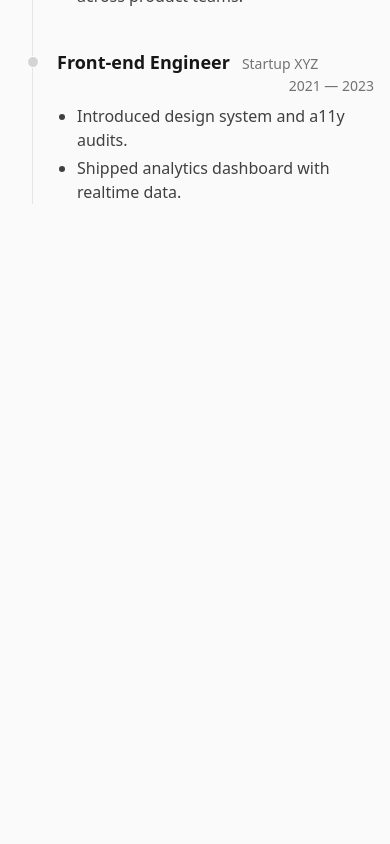
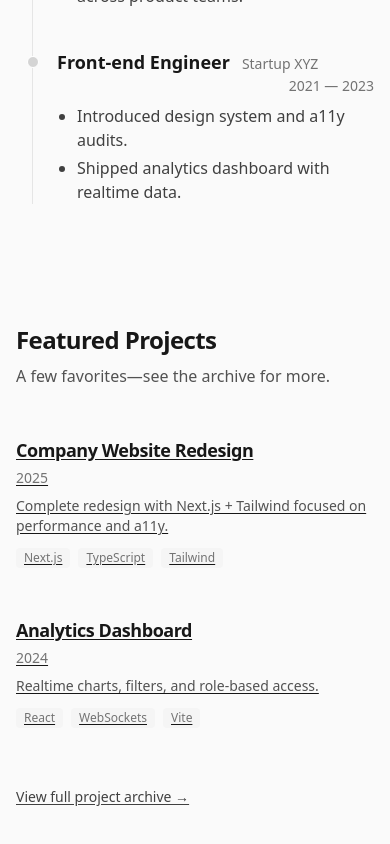
Before and after one commit to itsrichardhaar/Dev-Portfolio-II, a Next.js app: page / in a window 390 px wide. Shown: the part 1400-2244 px from the top of the page. Before the commit the page ends 1724 px from the top, so only its background shows below. Built offline with nearby package versions, Linux system fonts and the light colour scheme.

Commit message:
Add project cards

```diff
--- a/app/page.tsx
+++ b/app/page.tsx
@@ -1,17 +1,18 @@
 "use client";
 
 import { useEffect, useMemo, useRef, useState } from "react";
-import LeftSticky from "@/components/LeftSticky";
-import Section from "@/components/Section";
-import Timeline from "@/components/Timeline";
+import LeftSticky from "../components/LeftSticky";
+import Section from "../components/Section";
+import Timeline from "../components/Timeline";
+import ProjectCard from "../components/ProjectCard"; // NEW
+import { projects } from "../data/projects";         // NEW
 
 export default function HomePage() {
   const sections = useMemo(
     () => [
       { id: "about", label: "About" },
       { id: "experience", label: "Experience" },
-      // We'll add Projects after we create ProjectCard + data
-      // { id: "projects", label: "Projects" },
+      { id: "projects", label: "Projects" }, // NEW
     ],
     []
   );
@@ -19,7 +20,6 @@ export default function HomePage() {
   const [active, setActive] = useState(sections[0].id);
   const scrollRef = useRef<HTMLDivElement | null>(null);
 
-  // Scrollspy: watch sections INSIDE the right column
   useEffect(() => {
     const root = scrollRef.current;
     if (!root) return;
@@ -48,16 +48,18 @@ export default function HomePage() {
     if (root && el) root.scrollTo({ top: el.offsetTop - 16, behavior: "smooth" });
   };
 
+  // Featured only for homepage
+  const featured = projects.filter((p) => p.featured);
+
   return (
     <div className="mx-auto grid h-screen max-w-6xl grid-cols-1 gap-0 px-4 sm:px-6 lg:grid-cols-12 lg:gap-8">
-      {/* LEFT sticky */}
       <aside className="lg:col-span-5 lg:py-16">
         <LeftSticky sections={sections} active={active} onNavClick={onNavClick} />
       </aside>
 
-      {/* RIGHT scrollable column */}
       <main ref={scrollRef} className="lg:col-span-7 lg:h-screen lg:overflow-y-auto lg:py-16">
         <div className="py-10 lg:py-0">
+          {/* About */}
           <Section id="about" title="About">
             <p>
               I’m a front-end engineer focusing on fast, accessible web apps. I enjoy React,
@@ -68,6 +70,7 @@ export default function HomePage() {
             </p>
           </Section>
 
+          {/* Experience */}
           <Section id="experience" title="Experience">
             <Timeline
               items={[
@@ -93,12 +96,27 @@ export default function HomePage() {
             />
           </Section>
 
-          {/* We'll add this after creating ProjectCard + data */}
-          {/*
-          <Section id="projects" title="Featured Projects" subtitle="A few favorites—see the archive for more.">
-            ...cards go here...
+          {/* Projects */}
+          <Section
+            id="projects"
+            title="Featured Projects"
+            subtitle="A few favorites—see the archive for more."
+          >
+            <div>
+              {featured.map((proj) => (
+                <ProjectCard key={proj.slug} project={proj} />
+              ))}
+            </div>
+
+            <div className="mt-8">
+              <a
+                href="/archive"
+                className="text-sm font-medium text-neutral-700 underline-offset-4 hover:underline dark:text-neutral-300"
+              >
+                View full project archive →
+              </a>
+            </div>
           </Section>
-          */}
         </div>
       </main>
     </div>
--- /dev/null
+++ b/components/ProjectCard.tsx
@@ -0,0 +1,57 @@
+// components/ProjectCard.tsx
+import type { Project } from "@/data/projects";
+
+export default function ProjectCard({ project }: { project: Project }) {
+  const href = project.link ?? "#";
+  const external = Boolean(project.link);
+
+  const Wrapper = ({ children }: { children: React.ReactNode }) =>
+    external ? (
+      <a
+        href={href}
+        target="_blank"
+        rel="noreferrer"
+        className="block w-full transition hover:opacity-80"
+      >
+        {children}
+      </a>
+    ) : (
+      <div className="block w-full">{children}</div>
+    );
+
+  return (
+    <Wrapper>
+      <article className="group border-t border-neutral-200 py-6 first:border-0 dark:border-neutral-800">
+        <header className="flex flex-col sm:flex-row sm:items-baseline sm:justify-between">
+          <h3 className="text-lg font-semibold tracking-tight text-neutral-900 group-hover:text-indigo-600 dark:text-neutral-100 dark:group-hover:text-indigo-400">
+            {project.title}
+          </h3>
+          {project.year ? (
+            <span className="mt-1 text-sm text-neutral-500 sm:mt-0">
+              {project.year}
+            </span>
+          ) : null}
+        </header>
+
+        {project.summary && (
+          <p className="mt-2 text-sm text-neutral-600 dark:text-neutral-400">
+            {project.summary}
+          </p>
+        )}
+
+        {project.builtWith?.length ? (
+          <ul className="mt-3 flex flex-wrap gap-2 text-xs text-neutral-500 dark:text-neutral-400">
+            {project.builtWith.map((t) => (
+              <li
+                key={t}
+                className="rounded bg-neutral-100 px-2 py-0.5 dark:bg-neutral-900"
+              >
+                {t}
+              </li>
+            ))}
+          </ul>
+        ) : null}
+      </article>
+    </Wrapper>
+  );
+}
--- /dev/null
+++ b/data/projects.ts
@@ -0,0 +1,46 @@
+// data/projects.ts
+export type Project = {
+  slug: string;           // keep for later; not used yet
+  title: string;
+  year?: number;
+  summary?: string;
+  madeAt?: string;
+  builtWith?: string[];
+  link?: string;          // external link (optional)
+  featured?: boolean;     // controls homepage visibility
+};
+
+export const projects: Project[] = [
+  {
+    slug: "site-redesign",
+    title: "Company Website Redesign",
+    year: 2025,
+    summary:
+      "Complete redesign with Next.js + Tailwind focused on performance and a11y.",
+    madeAt: "Acme Corp",
+    builtWith: ["Next.js", "TypeScript", "Tailwind"],
+    link: "https://example.com",
+    featured: true,
+  },
+  {
+    slug: "analytics-dashboard",
+    title: "Analytics Dashboard",
+    year: 2024,
+    summary: "Realtime charts, filters, and role-based access.",
+    madeAt: "Startup XYZ",
+    builtWith: ["React", "WebSockets", "Vite"],
+    link: "https://example.com",
+    featured: true,
+  },
+  {
+    slug: "design-system",
+    title: "Design System",
+    year: 2023,
+    summary:
+      "Reusable components, design tokens, documentation adopted across teams.",
+    madeAt: "Startup XYZ",
+    builtWith: ["Storybook", "TypeScript"],
+    link: "https://example.com",
+    featured: false, // will only show on Archive
+  },
+];
```
Also changed, not shown: app/archive/page.tsx (added).
